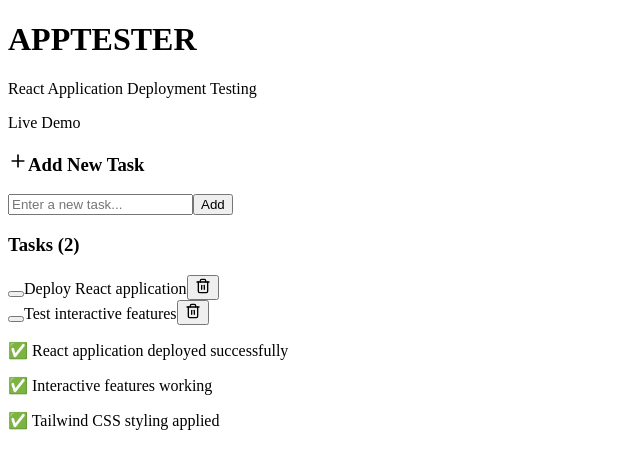
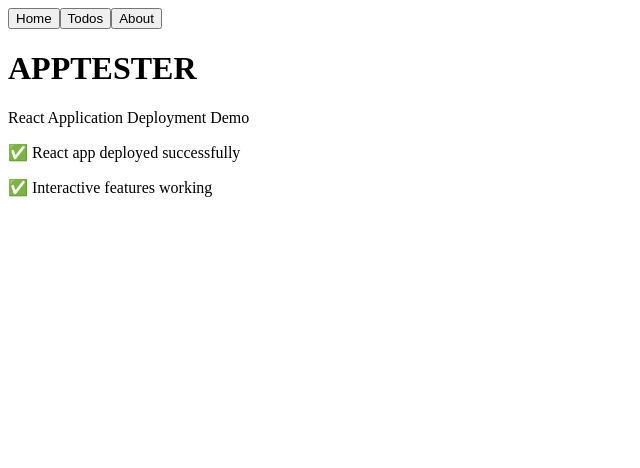
Before and after one commit to goose956/apptester-app, a React (Vite) app: page / in a window 1280 px wide. Shown: the top 468 px of the page, without its empty margins (0-640 px from the left). Built offline with nearby package versions, Linux system fonts and the light colour scheme.

Commit message:
Create simple 3-page React app that builds successfully

```diff
--- a/src/App.tsx
+++ b/src/App.tsx
@@ -1,63 +1,45 @@
 import React, { useState } from "react";
 import { Button } from "./components/ui/button";
 import { Card, CardContent, CardHeader, CardTitle } from "./components/ui/card";
-import { Badge } from "./components/ui/badge";
-import { Plus, Trash2, Check } from "lucide-react";
-
-interface Todo {
-  id: number;
-  text: string;
-  completed: boolean;
-}
 
 function App() {
-  const [todos, setTodos] = useState<Todo[]>([
-    { id: 1, text: "Deploy React application", completed: false },
-    { id: 2, text: "Test interactive features", completed: false },
+  const [currentPage, setCurrentPage] = useState("home");
+  const [todos, setTodos] = useState([
+    { id: 1, text: "Deploy React app", completed: false },
+    { id: 2, text: "Test functionality", completed: false }
   ]);
   const [newTodo, setNewTodo] = useState("");
 
   const addTodo = () => {
     if (newTodo.trim()) {
-      const todo: Todo = {
-        id: Date.now(),
-        text: newTodo,
-        completed: false,
-      };
-      setTodos([...todos, todo]);
+      setTodos([...todos, { id: Date.now(), text: newTodo, completed: false }]);
       setNewTodo("");
     }
   };
 
-  const toggleTodo = (id: number) => {
+  const toggleTodo = (id) => {
     setTodos(todos.map(todo =>
       todo.id === id ? { ...todo, completed: !todo.completed } : todo
     ));
   };
 
-  const deleteTodo = (id: number) => {
-    setTodos(todos.filter(todo => todo.id !== id));
-  };
+  const HomePage = () => (
+    <div className="text-center">
+      <h1 className="text-4xl font-bold mb-4">APPTESTER</h1>
+      <p className="text-lg mb-6">React Application Deployment Demo</p>
+      <div className="bg-green-100 p-4 rounded-lg">
+        <p className="text-green-800">✅ React app deployed successfully</p>
+        <p className="text-green-800">✅ Interactive features working</p>
+      </div>
+    </div>
+  );
 
-  return (
-    <div className="min-h-screen bg-gradient-to-br from-blue-50 to-indigo-100 p-4">
-      <div className="max-w-2xl mx-auto">
-        <div className="text-center mb-8">
-          <h1 className="text-4xl font-bold text-gray-900 mb-2">
-            APPTESTER
-          </h1>
-          <p className="text-gray-600">React Application Deployment Testing</p>
-          <Badge variant="secondary" className="mt-2">
-            Live Demo
-          </Badge>
-        </div>
-
-        <Card className="mb-6">
+  const TodoPage = () => (
+    <div>
+      <h2 className="text-2xl font-bold mb-4">Todo List</h2>
+      <Card className="mb-4">
         <CardHeader>
-            <CardTitle className="flex items-center gap-2">
-              <Plus size={20} />
-              Add New Task
-            </CardTitle>
+          <CardTitle>Add Task</CardTitle>
         </CardHeader>
         <CardContent>
           <div className="flex gap-2">
@@ -65,13 +47,10 @@ function App() {
               type="text"
               value={newTodo}
               onChange={(e) => setNewTodo(e.target.value)}
-                onKeyPress={(e) => e.key === "Enter" && addTodo()}
-                placeholder="Enter a new task..."
-                className="flex-1 px-3 py-2 border border-gray-300 rounded-md focus:outline-none focus:ring-2 focus:ring-blue-500"
+              placeholder="Enter task..."
+              className="flex-1 px-3 py-2 border rounded"
             />
-              <Button onClick={addTodo}>
-                Add
-              </Button>
+            <Button onClick={addTodo}>Add</Button>
           </div>
         </CardContent>
       </Card>
@@ -81,60 +60,78 @@ function App() {
           <CardTitle>Tasks ({todos.length})</CardTitle>
         </CardHeader>
         <CardContent>
-            {todos.length === 0 ? (
-              <p className="text-gray-500 text-center py-4">
-                No tasks yet. Add one above!
-              </p>
-            ) : (
-              <div className="space-y-2">
           {todos.map((todo) => (
-                  <div
-                    key={todo.id}
-                    className={`flex items-center gap-3 p-3 rounded-lg border ${
-                      todo.completed
-                        ? "bg-green-50 border-green-200"
-                        : "bg-white border-gray-200"
-                    }`}
-                  >
-                    <button
-                      onClick={() => toggleTodo(todo.id)}
-                      className={`flex-shrink-0 w-6 h-6 rounded-full border-2 flex items-center justify-center ${
-                        todo.completed
-                          ? "bg-green-500 border-green-500 text-white"
-                          : "border-gray-300 hover:border-green-400"
-                      }`}
-                    >
-                      {todo.completed && <Check size={14} />}
-                    </button>
-                    <span
-                      className={`flex-1 ${
-                        todo.completed
-                          ? "text-green-700 line-through"
-                          : "text-gray-900"
-                      }`}
-                    >
+            <div key={todo.id} className="flex items-center gap-2 p-2 border-b">
+              <input
+                type="checkbox"
+                checked={todo.completed}
+                onChange={() => toggleTodo(todo.id)}
+              />
+              <span className={todo.completed ? "line-through text-gray-500" : ""}>
                 {todo.text}
               </span>
+            </div>
+          ))}
+        </CardContent>
+      </Card>
+    </div>
+  );
+
+  const AboutPage = () => (
+    <div>
+      <h2 className="text-2xl font-bold mb-4">About</h2>
+      <Card>
+        <CardContent className="pt-6">
+          <p className="mb-4">This is a React application deployment test.</p>
+          <ul className="space-y-2">
+            <li>✅ React 18 with TypeScript</li>
+            <li>✅ Tailwind CSS styling</li>
+            <li>✅ Interactive components</li>
+            <li>✅ State management</li>
+          </ul>
+        </CardContent>
+      </Card>
+    </div>
+  );
+
+  const renderPage = () => {
+    switch(currentPage) {
+      case "home": return <HomePage />;
+      case "todos": return <TodoPage />;
+      case "about": return <AboutPage />;
+      default: return <HomePage />;
+    }
+  };
+
+  return (
+    <div className="min-h-screen bg-gray-50 p-4">
+      <div className="max-w-4xl mx-auto">
+        <nav className="bg-white p-4 rounded-lg shadow mb-6">
+          <div className="flex gap-4">
             <Button
-                      variant="outline"
-                      size="sm"
-                      onClick={() => deleteTodo(todo.id)}
-                      className="text-red-600 hover:text-red-700"
+              variant={currentPage === "home" ? "default" : "outline"}
+              onClick={() => setCurrentPage("home")}
             >
-                      <Trash2 size={16} />
+              Home
+            </Button>
+            <Button
+              variant={currentPage === "todos" ? "default" : "outline"}
+              onClick={() => setCurrentPage("todos")}
+            >
+              Todos
+            </Button>
+            <Button
+              variant={currentPage === "about" ? "default" : "outline"}
+              onClick={() => setCurrentPage("about")}
+            >
+              About
             </Button>
           </div>
-                ))}
-              </div>
-            )}
-          </CardContent>
-        </Card>
+        </nav>
 
-        <div className="mt-8 text-center text-sm text-gray-500">
-          <p>✅ React application deployed successfully</p>
-          <p>✅ Interactive features working</p>
-          <p>✅ Tailwind CSS styling applied</p>
-        </div>
+        <main className="bg-white p-6 rounded-lg shadow">
+          {renderPage()}
+        </main>
       </div>
     </div>
   );
```
Lines whose indentation alone changed are shown as unchanged.
